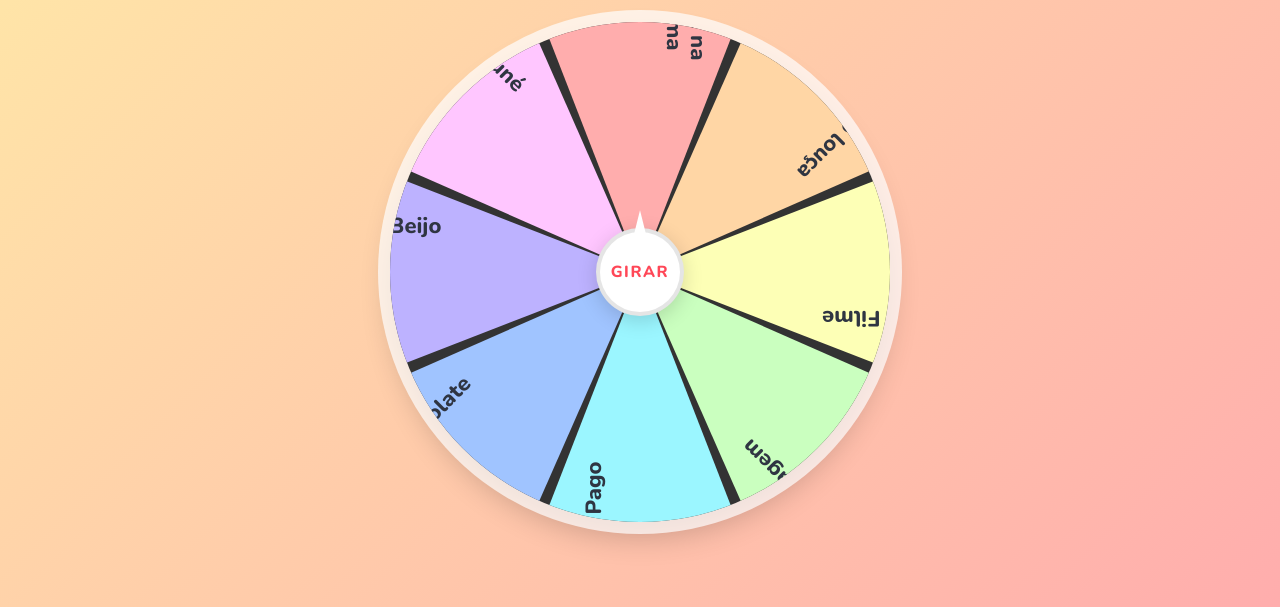
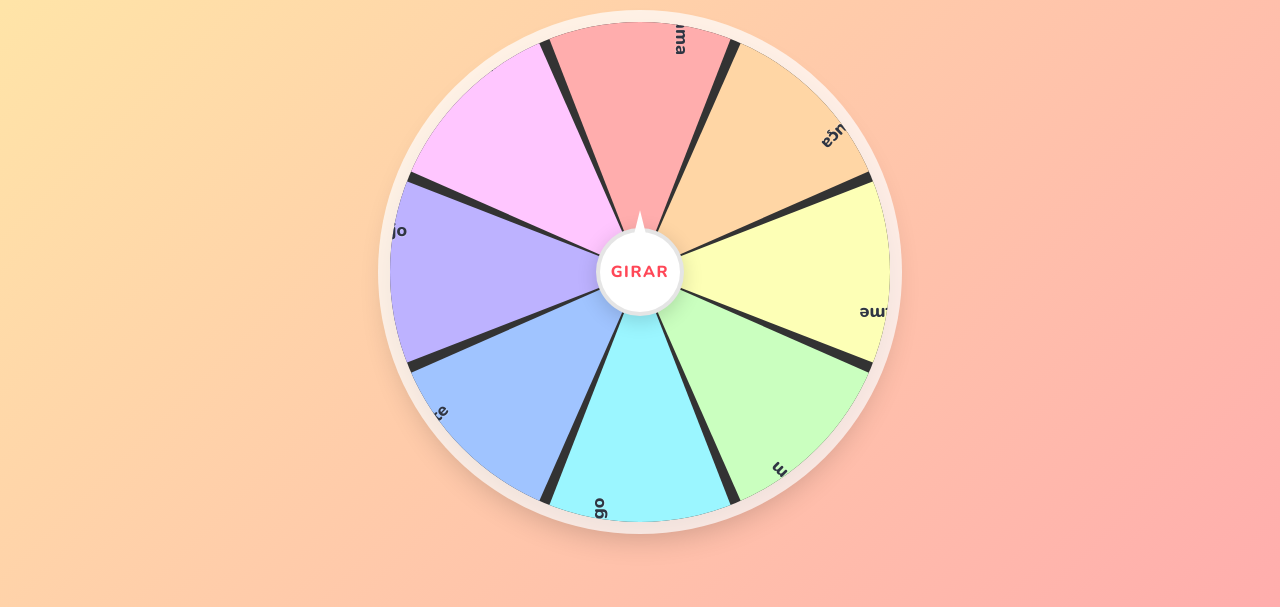
Before and after one commit to David-O-Passos/Presente_Sofia, a plain HTML site: page index.html in a window 1280 px wide. Shown: the part 193-800 px from the top of the page. Drawn offline with nearby package versions, Linux system fonts and the light colour scheme.

Commit message:
Refine text styling and positioning in index.html
Adjusted font size and weight, and modified position properties for better alignment.

```diff
--- a/index.html
+++ b/index.html
@@ -111,18 +111,19 @@
         .number span {
             position: relative;
             transform: rotate(45deg);
-
-            /* FONTE MAIOR AQUI */
-            font-size: 22px;
-            font-weight: 900;
+            font-size: 18px;          /* Tamanho bom de ler */
+            font-weight: 800;
             color: var(--text);
             text-align: center;
 
-            /* Ajuste de posição para a roda maior */
-            left: -20px;
-            top: -85px; /* Empurrei mais para a borda */
-            width: 140px; /* Largura maior para o texto caber */
-            line-height: 1.1;
+            /* -- AJUSTE DE POSIÇÃO -- */
+            /* Trazendo de volta para perto do centro */
+            left: -40px;
+            top: -100px;
+
+            width: 150px;
+            display: block;
+            text-shadow: 0px 1px 1px rgba(255,255,255,0.3);
         }
 
         /* -- AJUSTE PARA CELULAR (Telas pequenas) -- */
```
